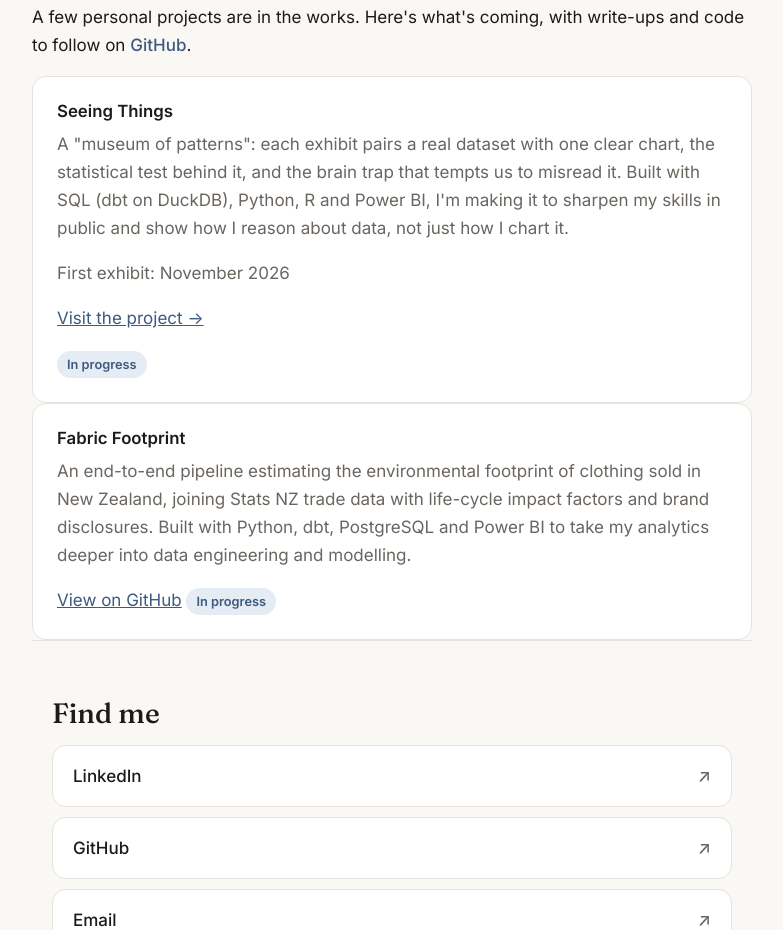
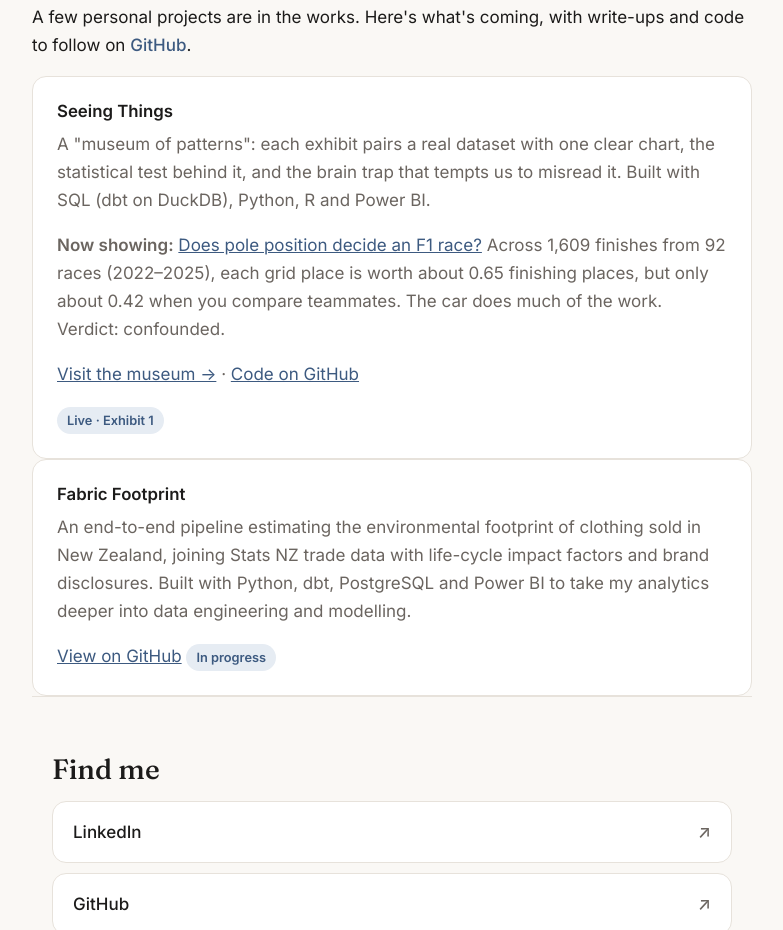
Before and after one commit to AbbyLyne/abby-brazell-site, a plain HTML site: page public/index.html in a window 1280 px wide. Shown: the part 2255-3185 px from the top of the page, without its empty margins (248-1031 px from the left). Drawn offline with Linux system fonts and the light colour scheme.

Commit message:
Feature Seeing Things Exhibit 1 on project card

```diff
--- a/public/index.html
+++ b/public/index.html
@@ -91,10 +91,10 @@
 
       <div class="card">
         <h3>Seeing Things</h3>
-        <p>A "museum of patterns": each exhibit pairs a real dataset with one clear chart, the statistical test behind it, and the brain trap that tempts us to misread it. Built with SQL (dbt on DuckDB), Python, R and Power BI, I'm making it to sharpen my skills in public and show how I reason about data, not just how I chart it.</p>
-        <p>First exhibit: <time datetime="2026-11">November 2026</time></p>
-        <p><a href="https://abbylyne.github.io/seeing-things/">Visit the project →</a></p>
-        <span class="badge">In progress</span>
+        <p>A "museum of patterns": each exhibit pairs a real dataset with one clear chart, the statistical test behind it, and the brain trap that tempts us to misread it. Built with SQL (dbt on DuckDB), Python, R and Power BI.</p>
+        <p><strong>Now showing:</strong> <a href="https://abbylyne.github.io/seeing-things/stories/f1-pole-position.html">Does pole position decide an F1 race?</a> Across 1,609 finishes from 92 races (2022–2025), each grid place is worth about 0.65 finishing places, but only about 0.42 when you compare teammates. The car does much of the work. Verdict: confounded.</p>
+        <p><a href="https://abbylyne.github.io/seeing-things/">Visit the museum →</a> · <a href="https://github.com/AbbyLyne/seeing-things">Code on GitHub</a></p>
+        <span class="badge">Live · Exhibit 1</span>
       </div>
 
       <div class="card">
```
Also changed, not shown: 1 other file.
